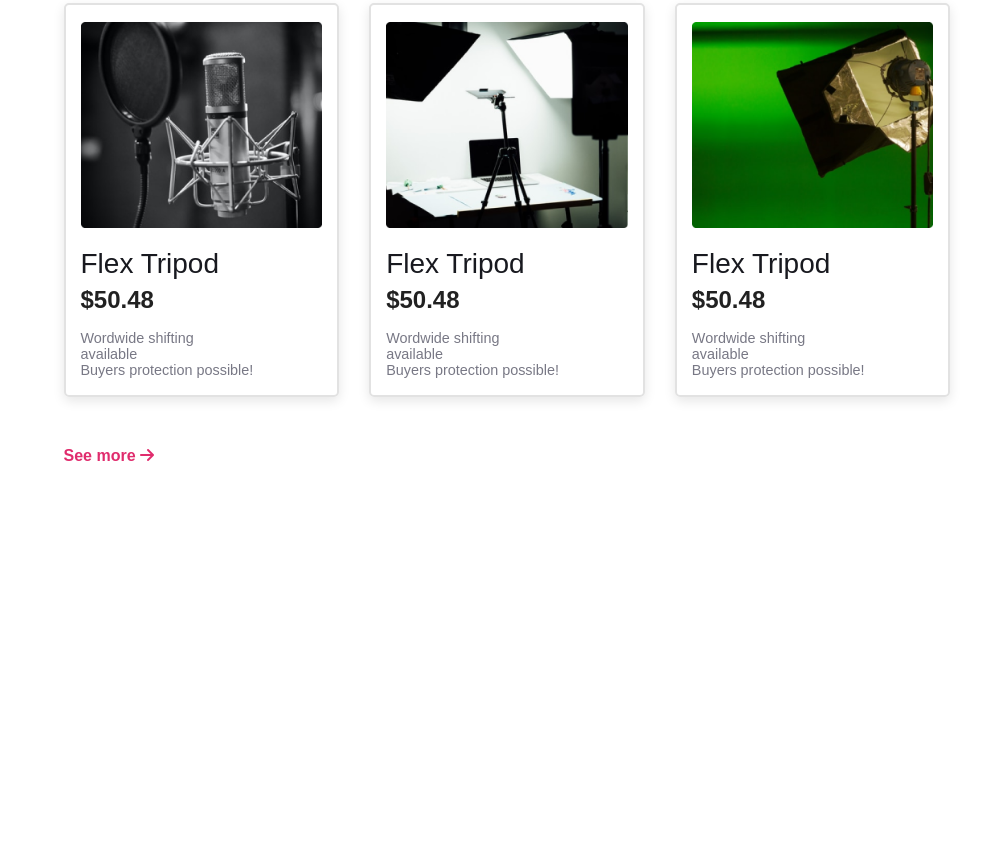
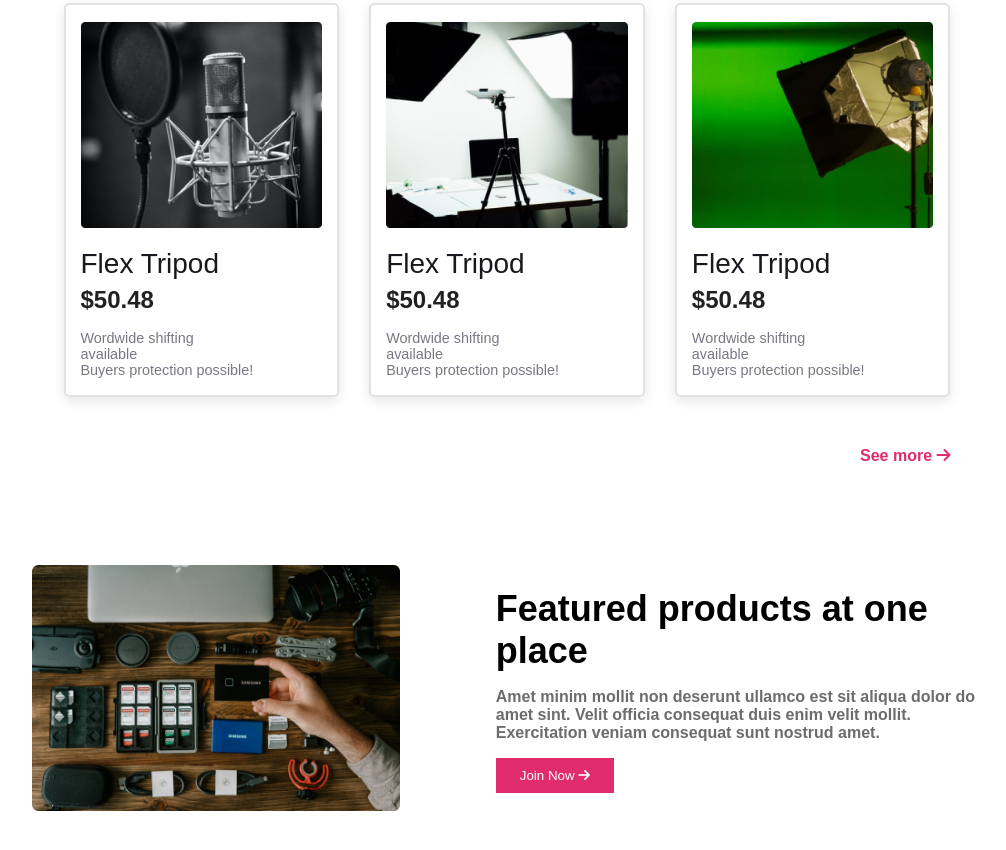
Before and after one commit to Sohag-Ali/Influencer-gears-website, a plain HTML site: page index.html in a window 1280 px wide. Shown: the part 1700-2550 px from the top of the page, without its empty margins (133-1139 px from the left). Before the commit the page ends 2265 px from the top, so only its background shows below. Drawn offline with Linux system fonts and the light colour scheme.

Commit message:
feature peoduct

```diff
--- a/index.html
+++ b/index.html
@@ -26,12 +26,12 @@
             <li><a href="">Products</a></li>
             <li><a href="">Sign up</a></li>
             <li><a href="">Log In</a></li>
-            <li>
+            <!-- <li>
               <a href=""><i class="fa-solid fa-magnifying-glass"></i></a>
             </li>
             <li>
               <a href=""><i class="fa-solid fa-cart-shopping"></i></i></a>
-            </li>
+            </li> -->
           </ul>
         </div>
       </nav>
@@ -133,6 +133,17 @@
             <p class="see">See more <i class="fa-solid fa-arrow-right"></i></p>
         </div>
       </section>
+
+      <section>
+        <div class="feature-product">
+          <div class="feature-product-image"><img src="./images/gear.png" alt=""></div>
+          <div class="feature-product-content">
+            <h2 class="freature-product-title">Featured products at one place</h2>
+            <p class="feature-product-description">Amet minim mollit non deserunt ullamco est sit aliqua dolor do amet sint. Velit officia consequat duis enim velit mollit. Exercitation veniam consequat sunt nostrud amet.</p>
+            <button class="btn-secondary">Join Now <i class="fa-solid fa-arrow-right"></i></button>
+          </div>
+        </div>
+      </section>
     </main>
   </body>
 </html>
--- a/styles/styles.css
+++ b/styles/styles.css
@@ -138,6 +138,7 @@ nav {
     padding: 17px 15px;
     border: 2px solid #E2E2E2;
     box-shadow: 0 4px 12px rgba(0, 0, 0, 0.1);
+    max-width: 100%;
 }
 .collection-card img{
    max-width: 100%;
@@ -161,14 +162,50 @@ nav {
     max-width: 196px;
 }
 .se {
-    /* text-align: center; */
+    text-align: right;
     margin-top: 50px;
-    max-width: 1047px;
 }
 .see{
     color: #E02C6D;
     font-weight: bold;
 
+}
+
+.feature-product {
+    margin: 0px 165px;
+    display: flex;
+    gap: 96px;
+    align-items: center;
+    margin-bottom: 100px;
+}
+
+.feature-product-image img{
+    max-width: 100%;
+}
+.feature-product-content {
+    max-width: 610px;
+}
+.feature-product-content h2 {
+    font-size: 2.25rem;
+    font-weight: 600;
+    margin-bottom: 16px;
+}
+.feature-product-content p {
+    color: #6C6C6C;
+    font-size: 1rem;
+    font-weight: 600;
+     margin-bottom: 16px;
+     max-width: 510px;
+}
+
+.btn-secondary {
+    background-color: #E02C6D;
+    /* border-radius: 10px; */
+    border: none;
+    padding: 10px 24px;
+    color: white;
+    margin-bottom: 0px;
+    font-weight: 500;
 }
 
 
```
